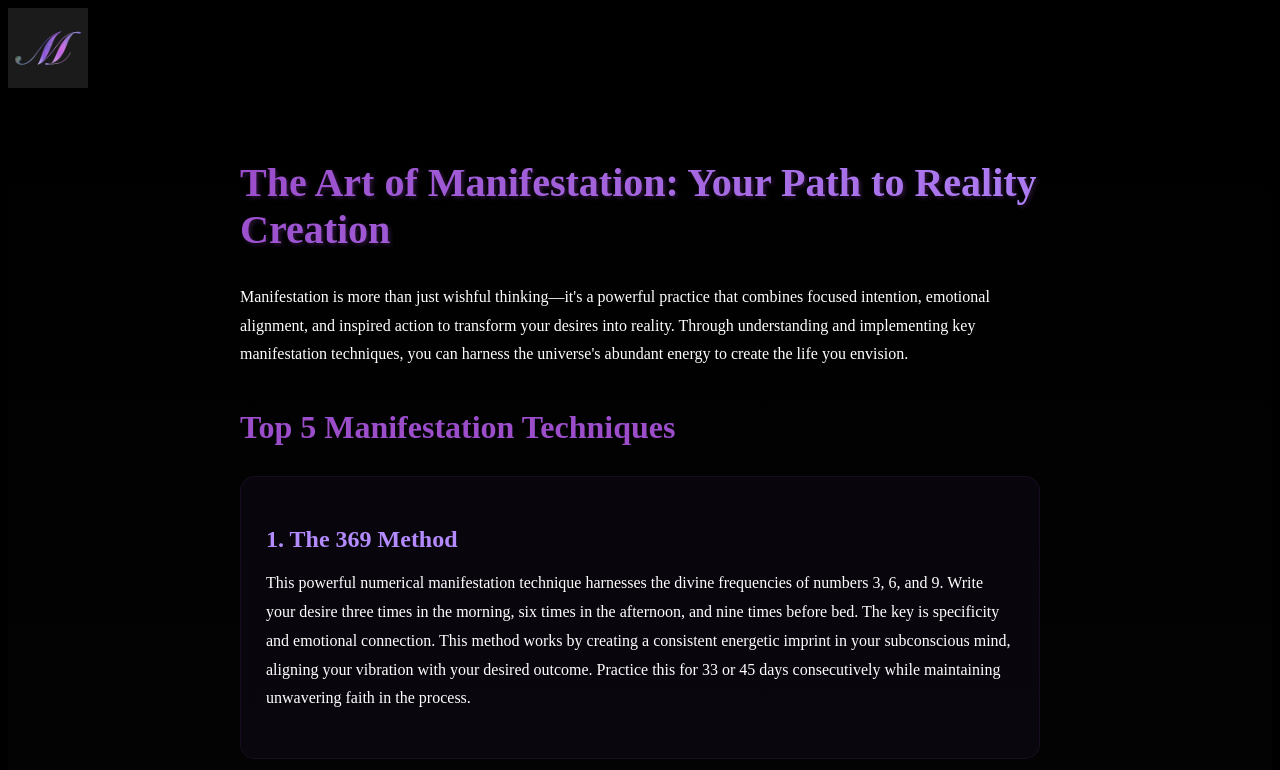
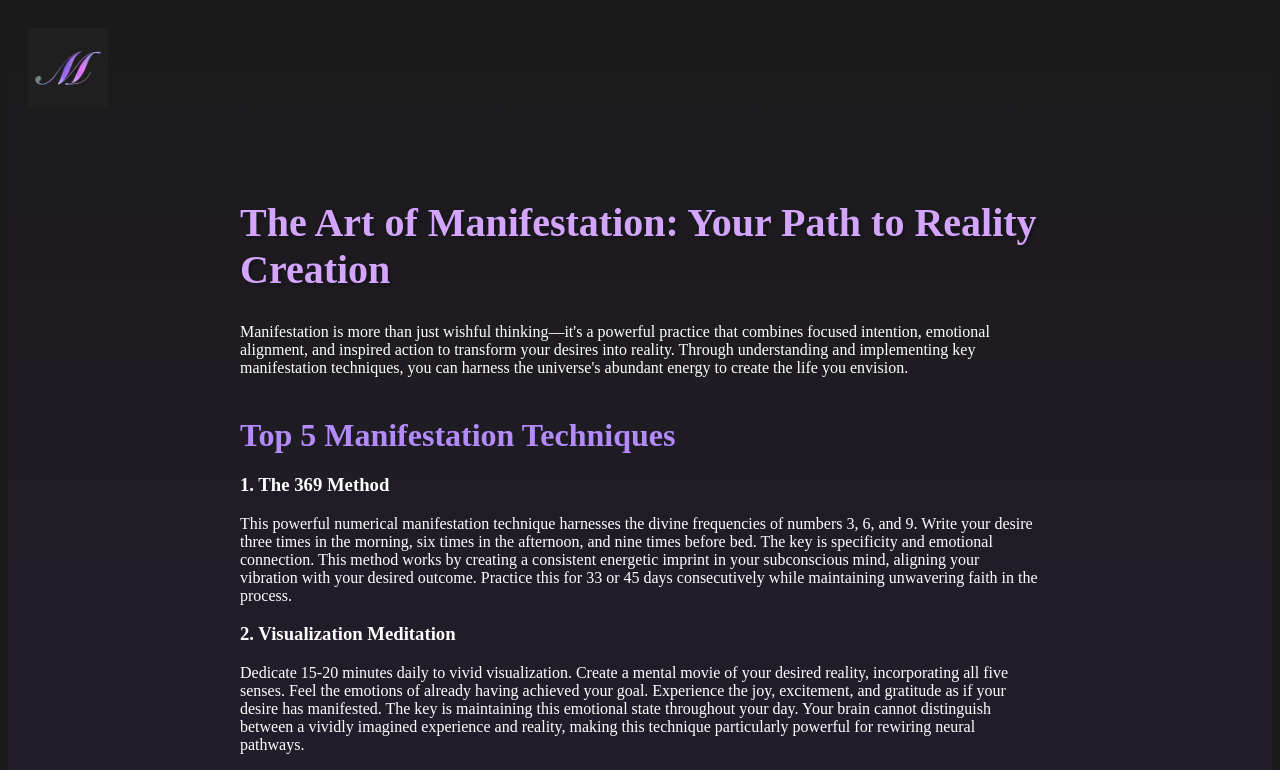
Before and after one commit to Twix124/mindshift, a plain HTML site: page manifestation-guide.html in a window 1280 px wide. Shown: the top 770 px of the page. Drawn offline with Linux system fonts and the light colour scheme.

Commit message:
Update styles.css

```diff
--- a/styles.css
+++ b/styles.css
@@ -1,10 +1,10 @@
 body {
-    background-color: #000000;
+    background-color: #1a1a1a;
     color: #ffffff;
 }
 
 .guide-container {
-    background: linear-gradient(to bottom, #000000, #0a0a0a);
+    background: linear-gradient(to bottom, #1a1a1a, #2d1f3d);
     min-height: 100vh;
 }
 
@@ -15,56 +15,32 @@ body {
 }
 
 .guide-content h1 {
-    background: linear-gradient(135deg, #9b4dca, #b38bff);
-    -webkit-background-clip: text;
-    -webkit-text-fill-color: transparent;
+    color: #d4a5ff;
     font-size: 2.5em;
     margin-bottom: 30px;
-    text-shadow: 2px 2px 4px rgba(155, 77, 202, 0.3);
+    text-shadow: 2px 2px 4px rgba(0, 0, 0, 0.3);
 }
 
 .guide-content h2 {
-    color: #9b4dca;
+    color: #b38bff;
     font-size: 2em;
     margin: 40px 0 20px;
 }
 
-.technique h3 {
-    color: #b38bff;
-    font-size: 1.5em;
-    margin-bottom: 15px;
-}
-
-.guide-content p {
-    color: #ffffff;
-    line-height: 1.8;
-    margin-bottom: 20px;
-}
-
-.technique {
-    background: rgba(155, 77, 202, 0.05);
+.guide-sections {
+    background: rgba(212, 165, 255, 0.05);
     border-radius: 15px;
     padding: 25px;
     margin: 30px 0;
-    transition: transform 0.3s ease;
-    border: 1px solid rgba(155, 77, 202, 0.1);
-}
-
-.technique:hover {
-    transform: translateX(10px);
-    background: rgba(155, 77, 202, 0.08);
-}
-
-section {
-    margin-bottom: 40px;
+    border: 1px solid rgba(212, 165, 255, 0.1);
 }
 
 .logo-small {
     width: 80px;
-    opacity: 0.9;
-    transition: opacity 0.3s ease;
+    margin: 20px;
+    transition: transform 0.3s ease;
 }
 
 .logo-small:hover {
-    opacity: 1;
+    transform: scale(1.1);
 }
```
